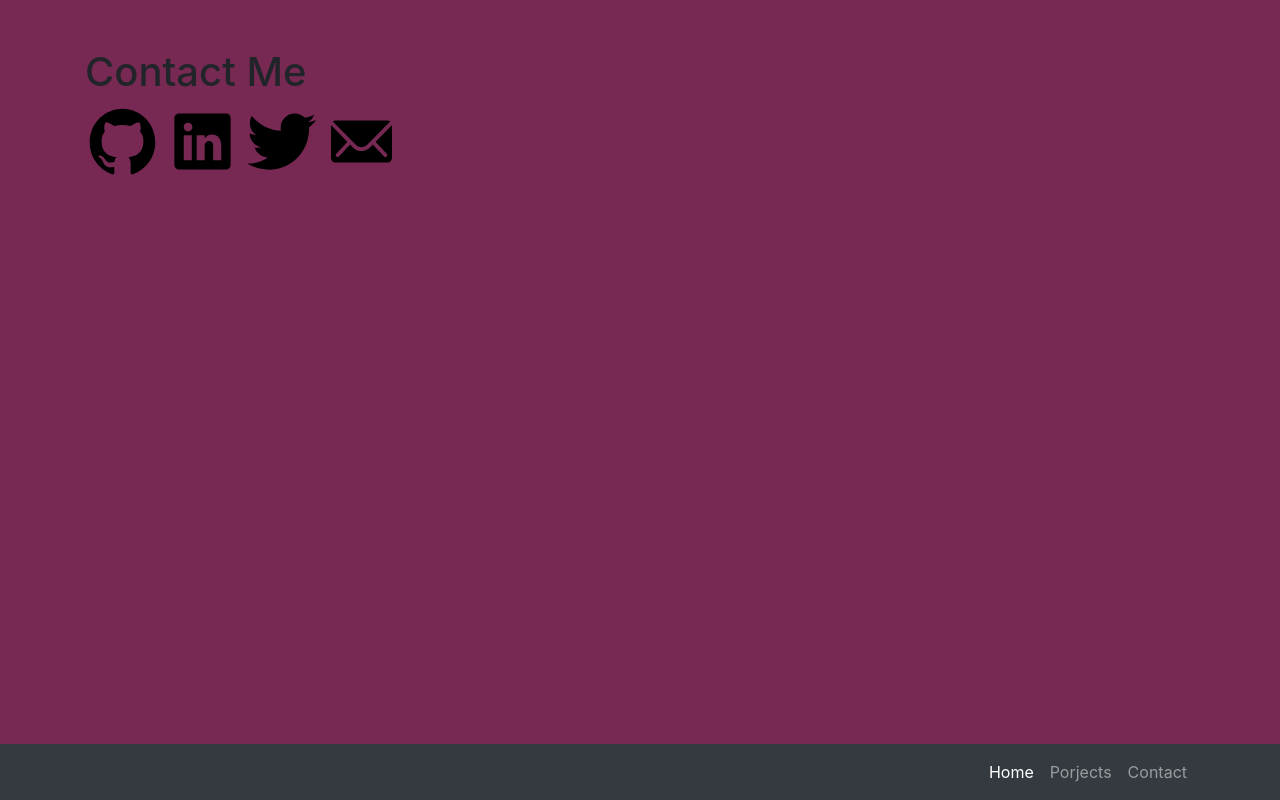
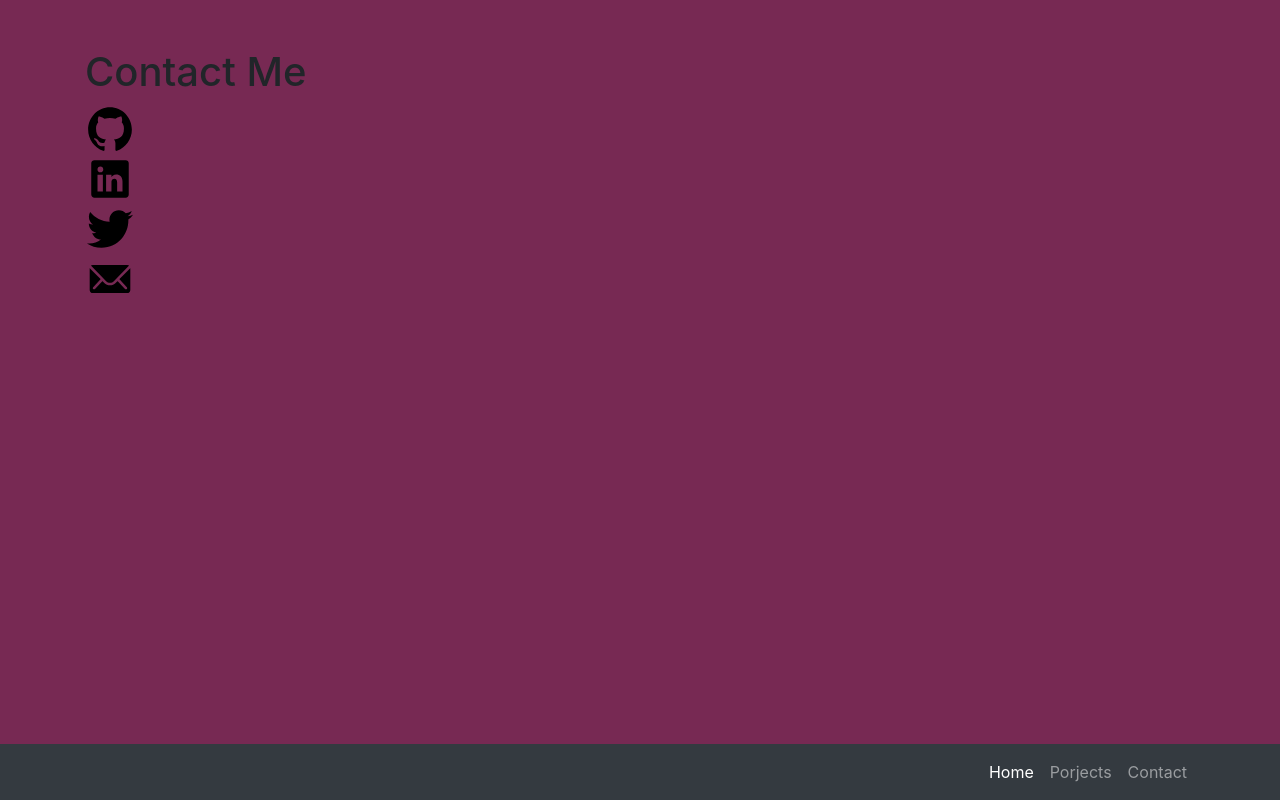
Before and after one commit to Justin-Bee/Justin-Bee.github.io, a website: page contact.html in a window 1280 px wide. Drawn offline with Linux system fonts and the light colour scheme.

Commit message:
Update contact.html

```diff
--- a/contact.html
+++ b/contact.html
@@ -53,10 +53,19 @@
       <div class="row">
         <div class="col-lg-6">
           <h1 class="mt-5">Contact Me</h1>
-          <a href="https://github.com/Justin-Bee"><img src="/resources/logo-github.svg" width="75" height="75" alt="github link"></a>
-          <a href="https://www.linkedin.com/in/justin-bee/"><img src="/resources/logo-linkedin.svg" width="75" height="75" alt="linkedin link"></a>
-          <a href="https://twitter.com/Just1nB33"><img src="/resources/logo-twitter.svg" width="75" height="75" alt="twitter link"></a>
-          <a href="mailto: jbee.appz@gmail.com"><img src ="/resources/ios-mail.svg" width="75" height="75" alt="email link"></a>
+        </div></div>
+          <div class="row">
+          <div class="col-lg-6">
+          <a href="https://github.com/Justin-Bee"><img src="/resources/logo-github.svg" width="50" height="50" alt="github link"></a>
+            </div></div>
+          <div class="row"><div class="col-lg-6">
+            <a href="https://www.linkedin.com/in/justin-bee/"><img src="/resources/logo-linkedin.svg" width="50" height="50" alt="linkedin link"></a>
+            </div></div>
+          <div class="row"><div class="col-lg-6">
+            <a href="https://twitter.com/Just1nB33"><img src="/resources/logo-twitter.svg" width="50" height="50" alt="twitter link"></a>
+            </div></div>
+            <div class="row"><div class="col-lg-6">
+         <a href="mailto: jbee.appz@gmail.com"><img src ="/resources/ios-mail.svg" width="50" height="50" alt="email link"></a>
         </div>
       </div>
     </div>
```
